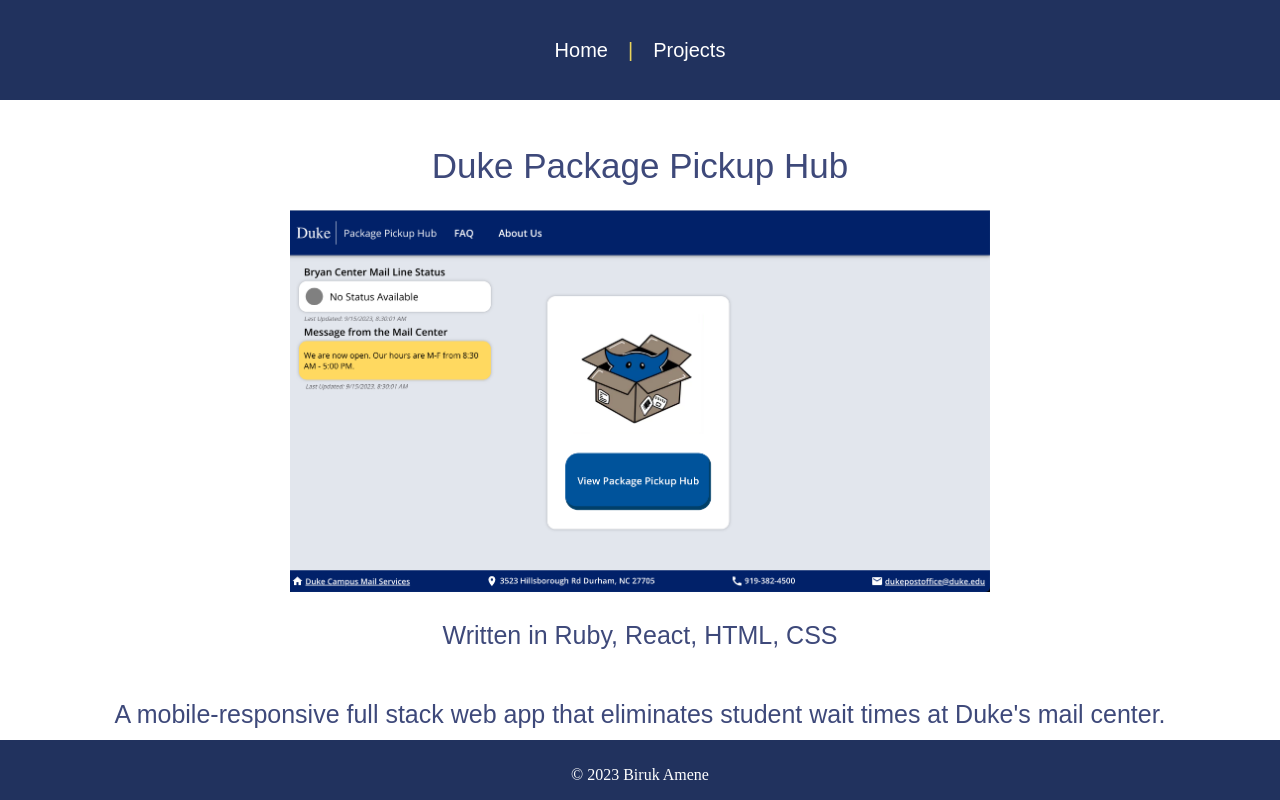
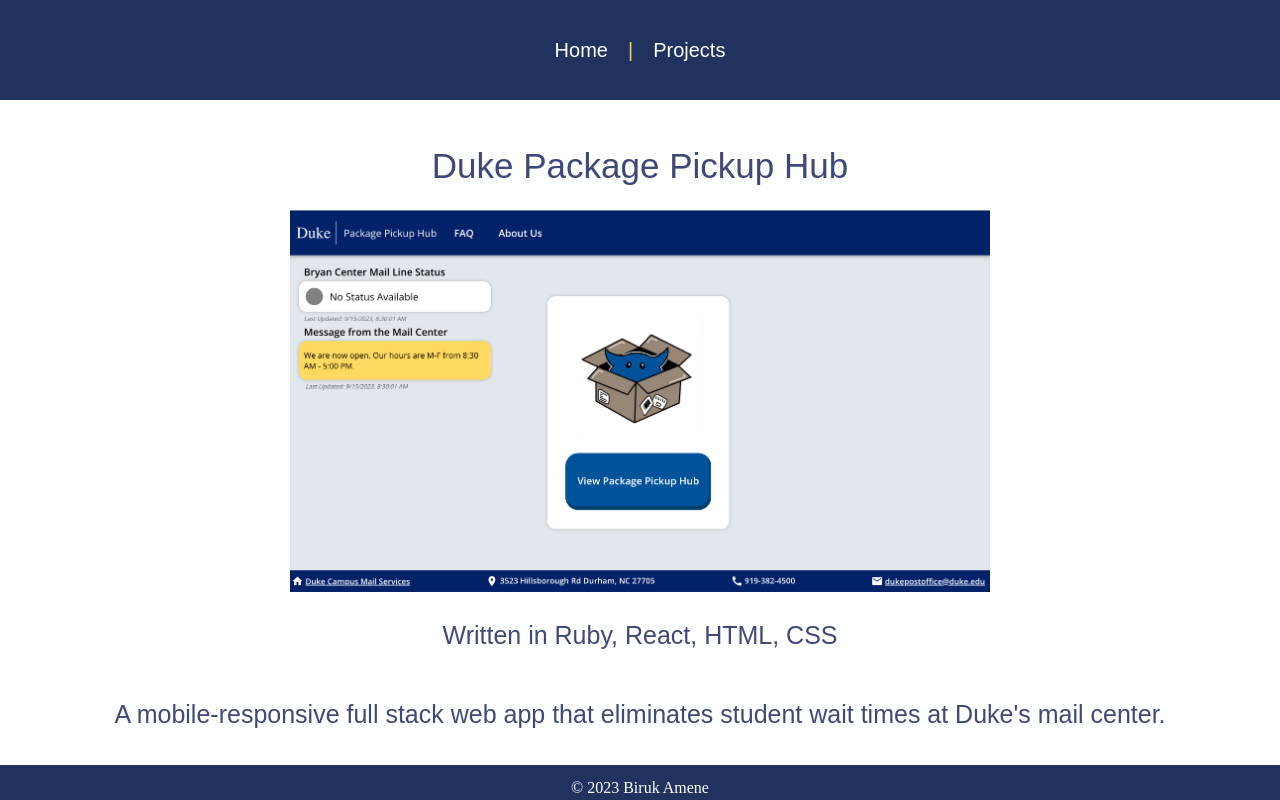
Before and after one commit to bsamene/biruk-portfolio, a React (Create React App) app: page /biruk-portfolio/project/1 in a window 1280 px wide. Built offline with nearby package versions, Linux system fonts and the light colour scheme.

Commit message:
testing footer height

```diff
--- a/src/styles/Footer.css
+++ b/src/styles/Footer.css
@@ -1,6 +1,6 @@
 .footer {
   width: 100%;
-  height: 50px;
+  height: 25px;
   background: #21325e;
   display: flex;
   justify-content: center;
```
